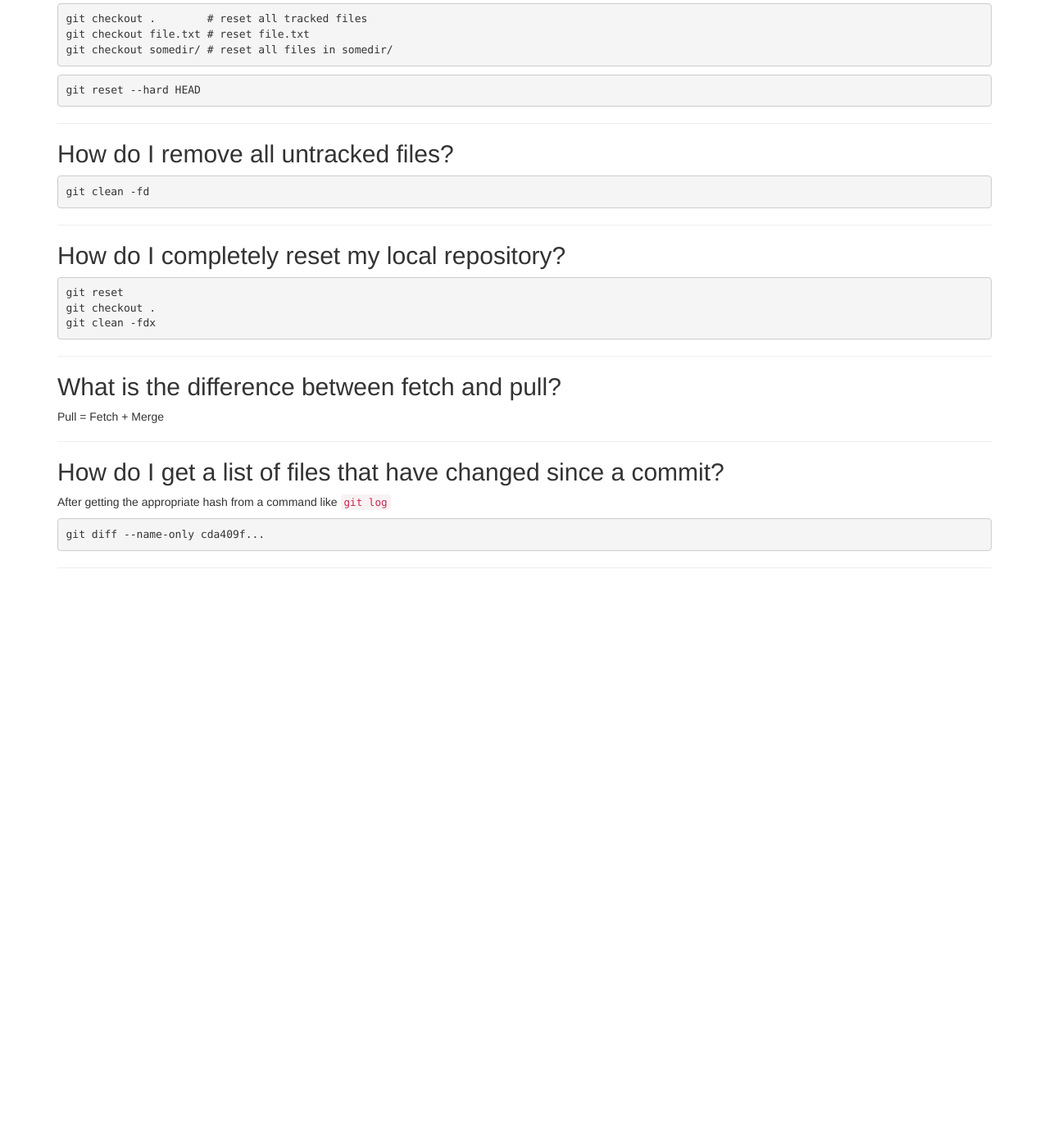
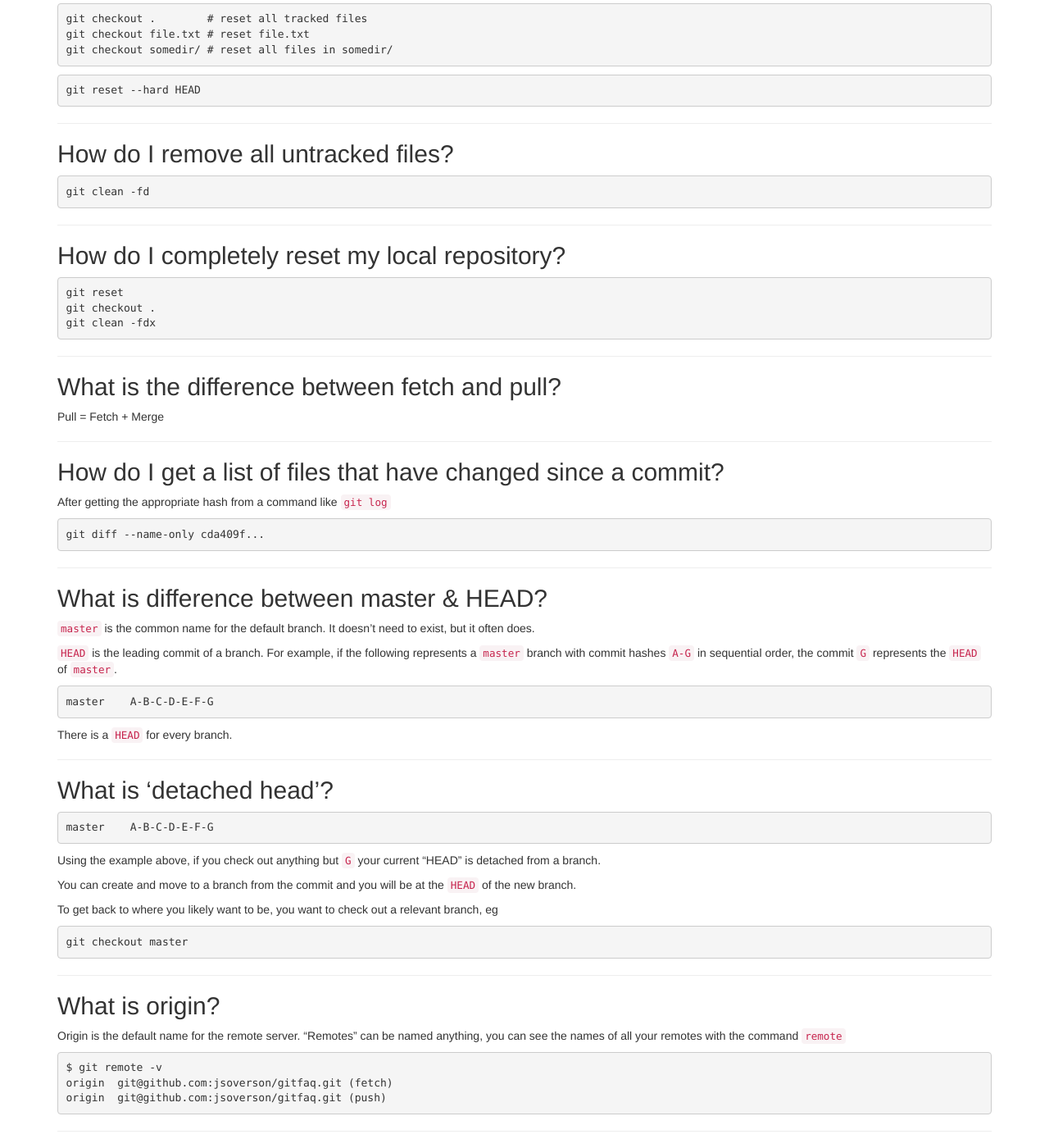
Before and after one commit to jsoverson/gitfaq, a Jekyll site: the page built from index.md, in a window 1280 px wide and 1400 px high, scrolled down 1886 px. Shown: the whole window at 82% size. Built offline with Jekyll 4.4.1, drawn with Linux system fonts in a browser that asks for light colours; nearby versions of some CDN libraries; library files that are not in the unit come from our copies; Markdown is read by kramdown in place of the engine named in the settings; before the commit the page ends 2599 px from its top, so only the background shows below that.

Commit message:
added HEAD Qs

````diff
--- a/index.md
+++ b/index.md
@@ -157,3 +157,50 @@ git diff --name-only cda409f...
 ```
 
 ------------------------------------------------
+
+## What is difference between master & HEAD?
+
+`master` is the common name for the default branch. It doesn't need to exist, but it often does.
+
+`HEAD` is the leading commit of a branch. For example, if the following represents a `master` branch with commit hashes
+`A-G` in sequential order, the commit `G` represents the `HEAD` of `master`.
+
+```
+master    A-B-C-D-E-F-G
+```
+
+ There is a `HEAD` for every branch.
+
+------------------------------------------------
+
+## What is 'detached head'?
+
+```
+master    A-B-C-D-E-F-G
+```
+
+Using the example above, if you check out anything but `G` your current "HEAD" is detached from a branch.
+
+You can create and move to a branch from the commit and you will be at the `HEAD` of the new branch.
+
+To get back to where you likely want to be, you want to check out a relevant branch, eg
+
+```
+git checkout master
+```
+
+
+------------------------------------------------
+
+## What is origin?
+
+Origin is the default name for the remote server. "Remotes" can be named anything, you can see the names of all
+ your remotes with the command `remote`
+
+```
+$ git remote -v
+origin	git@github.com:jsoverson/gitfaq.git (fetch)
+origin	git@github.com:jsoverson/gitfaq.git (push)
+```
+
+------------------------------------------------
````
Also changed, not shown: unanswered.md (+0 -2 lines).
